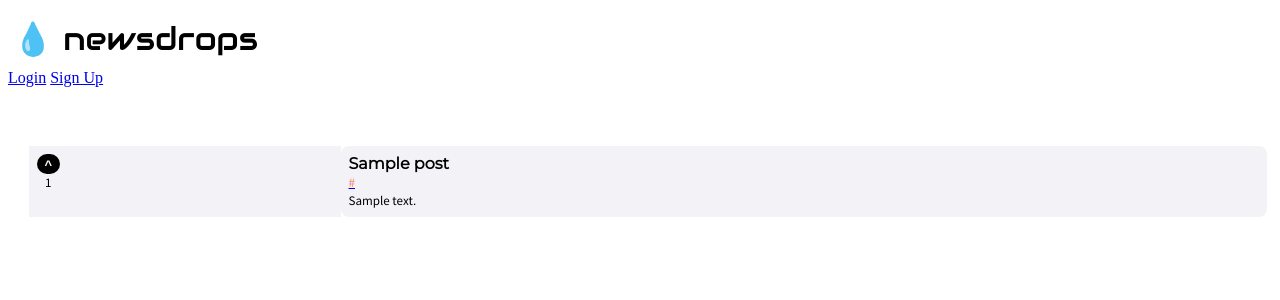
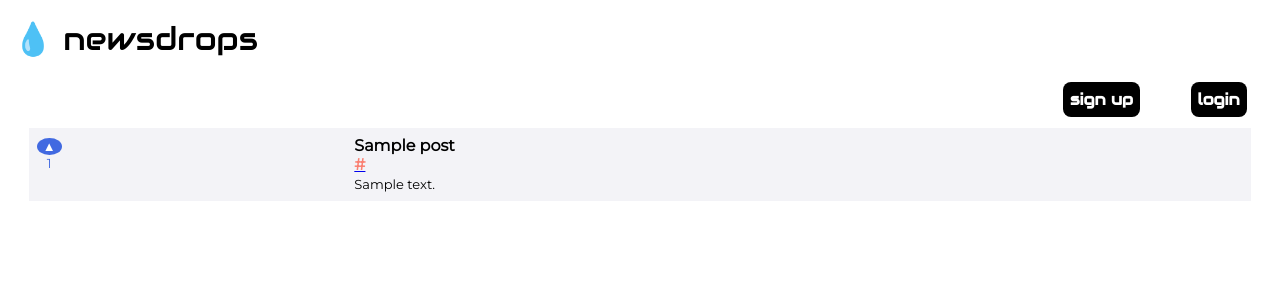
Before and after one commit to zerogvt/newsdrops, a Django app: page / in a window 1280 px wide. Shown: the top 300 px of the page. Run offline with Django 3.2, Linux system fonts and the light colour scheme; tables that the repository leaves empty hold one stand-in row (values such as "Sample post").

Commit message:
css, unvote

```diff
--- a/news/static/css/style.css
+++ b/news/static/css/style.css
@@ -1,4 +1,48 @@
 @import url('https://fonts.googleapis.com/css2?family=Audiowide&family=Montserrat&family=Source+Sans+Pro&display=swap');
+
+*, *:before, *:after {
+    box-sizing: border-box;
+  }
+
+body {
+    font-family: 'Montserrat', sans-serif;
+}
+
+form label {
+    font-weight: bold;
+}
+
+form {
+    font-family: 'Montserrat';
+    display:grid;
+    grid-template-columns: max-content;
+    grid-gap:5px;
+    text-align: left;
+}
+
+h1, h2, h3 {
+    font-family: 'Audiowide';
+}
+
+form input, textarea {
+    width: 30em;
+    display: block;
+    padding:10px;
+    border-radius:10px;
+    font-family:inherit;
+    font-size: inherit;
+    text-align: right;
+}
+
+form label {
+    font-family: 'Audiowide';
+}
+
+form ul {
+    padding: 0%;
+    margin:0%
+
+}
 
 nav {
     background: white;
@@ -24,18 +68,23 @@ nav {
     display: block;
 }
 
-.upvote-form {
+.upvote-button, .unvote-button {
+    font-size: small;
+    font-weight:900;
+    border: none;
+    border-radius: 50%;
+    background-color:royalblue;
+    color: white;
+    text-align: center;
+    cursor: pointer;
 }
 
-.upvote-button {
-    padding: 0.2em 0.6em;
-    border-radius: 0.8em;
-    font-size: small;
-    font-weight:900;
-    text-align: center;
+.unvote-button {
+    background-color:orange;
 }
 
-button {
+.nav-button {
+    font-family: 'Audiowide';
     background-color: black;
     border: none;
     color: white;
@@ -52,6 +101,12 @@ button {
 .button-warning {
     background-color: orange;
     color: black;
+}
+
+.button-danger {
+    margin-top: 2em;
+    background-color: rgb(255, 17, 0);
+    color: white;
 }
 
 .button-warning:hover {
@@ -77,7 +132,6 @@ button:hover {
     display: table;
     width:100%;
     margin-bottom: 0.5em;
-    border-radius: 0.5em;
     padding: 0.5em;
     text-align: left;
 }
@@ -89,7 +143,6 @@ button:hover {
 .news-item-col {
     display: table-cell;
     margin-bottom: 0.5em;
-    border-radius: 0.5em;
     padding: 0.5em;
 }
 
@@ -104,50 +157,29 @@ button:hover {
 
 .news-item-title {
     font-weight: 800;
-    font-family: 'Montserrat', sans-serif;
 }
 
 .news-item-url {
-    font-weight: 500;
-    font-size: small;
+    font-weight: bold;
     color:salmon;
-    font-family: 'Source Sans Pro', sans-serif;
 }
 
 .news-item-text {
     font-weight: 500;
     font-size: small;
-    font-family: 'Source Sans Pro', sans-serif;
 }
 
 .news-item-votes {
     font-weight: 400;
     font-size: small;
-    font-family: 'Source Sans Pro', sans-serif;
+    color: royalblue;
 }
-
 
 li {
     list-style: none;
     padding-bottom: 2%;
 }
 
-/*
-li:before {
-    content: "\1F4A7";
-    margin: -20px;
-    padding-right: 20px;
-}
-*/
-
-input {
-    width: 50%;
-}
-
-textarea {
-    width: 50%;
-}
-
 .content {
     margin: 1%;
     margin-top: 4%;
--- a/news/templates/news/base.html
+++ b/news/templates/news/base.html
@@ -13,20 +13,26 @@
     {% if user.is_authenticated %}
         <form class="nav-item" action="{% url 'logout_user' %}" method='POST'>
         {% csrf_token %}
-        <button class="button-warning" type="submit">logout</button>
+        <button class="nav-button button-warning" type="submit">logout</button>
         </form>
         <form class="nav-item" action="{% url 'my_posts' %}" method='GET'>
         {% csrf_token %}
-        <button class="" type="submit">my posts</button>
+        <button class="nav-button" type="submit">my posts</button>
         </form>
         <form class="nav-item" action="{% url 'new_post' %}" method='GET'>
         {% csrf_token %}
-        <button class="" type="submit">new post</button>
+        <button class="nav-button" type="submit">new post</button>
         </form>
     {% else %}
         <div class="">
-        <a class="" href="{% url 'login_user' %}">Login</a>
-        <a class="" href="{% url 'signup_user' %}">Sign Up</a>
+        <form class="nav-item" action="{% url 'login_user' %}" method='GET'>
+        {% csrf_token %}
+        <button class="nav-button" type="submit">login</button>
+        </form>
+        <form class="nav-item" action="{% url 'signup_user' %}" method='GET'>
+        {% csrf_token %}
+        <button class="nav-button" type="submit">sign up</button>
+        </form>
         </div>
     {% endif %}
     </nav>
--- a/news/templates/news/current.html
+++ b/news/templates/news/current.html
@@ -10,16 +10,24 @@
         <li class="list-group-item list-group-item-action news-item background-two">
       {% endif %}
       <div class="news-item-col list-rows">
-        <div class="news-item-vote-action">
+        <div>
             {%if not ivoted|get_item:post.id %}
               <form class="upvote-form" action="{% url 'upvote_post' post.id %}" method='POST'>
               {% csrf_token %}
-              <button class="upvote-button" type="submit">^</button>
+              <button class="upvote-button" type="submit"> &#9650; </button>
               </form>
             {% endif %}
         </div>
         <div class="news-item-votes">
           {{ post.votes }}
+        </div>
+        <div>
+          {%if ivoted|get_item:post.id %}
+          <form class="unvote-form" action="{% url 'unvote_post' post.id %}" method='POST'>
+          {% csrf_token %}
+          <button class="unvote-button" type="submit"> &#9660; </button>
+          </form>
+          {% endif %}
         </div>
       </div>
       <div class="news-item-col">
--- a/news/templates/news/edit_post.html
+++ b/news/templates/news/edit_post.html
@@ -10,6 +10,6 @@
     </form>
     <form method="POST" action="{% url 'delete_post' post.id %}">
         {% csrf_token %}
-        <button type='delete'> Delete </button>
+        <button class="button-danger" type='delete'> Delete </button>
     </form>
 {% endblock %}
--- a/news/templates/news/login_user.html
+++ b/news/templates/news/login_user.html
@@ -1,11 +1,11 @@
 {% extends 'news/base.html' %}
 
 {% block content %}
-    <h3> Login </h3>
+    <h2> Login </h2>
     <h3> {% if error %} Errors: {{ error }} {% endif %}</h3>
     <form method="POST">
         {% csrf_token %}
         {{form.as_p}}
-        <button class="btn btn-warning" type='submit'> Login </button>
+        <button class="nav-button btn-warning" type='submit'> Login </button>
     </form>
 {% endblock %}
--- a/news/templates/news/signup_user.html
+++ b/news/templates/news/signup_user.html
@@ -1,11 +1,11 @@
 {% extends 'news/base.html' %}
 
 {% block content %}
-    <h3> Sign Up </h3>
+    <h2> Sign Up </h2>
     <h3> {% if error %} Errors: {{ error }} {% endif %}</h3>
     <form method="POST">
         {% csrf_token %}
         {{form.as_p}}
-        <button class="btn btn-warning" type="submit"> Sign Up </button>
+        <button class="nav-buttons btn-warning" type="submit"> Sign Up </button>
     </form>
 {% endblock %}
--- a/news/views.py
+++ b/news/views.py
@@ -95,17 +95,29 @@ def edit_post(request, pk):
 
 @login_required
 def upvote_post(request, pk):
-    logger.error(f"=============>{pk}")
     post = get_object_or_404(Post, pk=pk)
     if request.method == 'POST':
         try:
             Vote.objects.get(user=request.user,
                              post=post)
         except ObjectDoesNotExist:
-            logger.error("------------all ok")
             Vote.objects.create(user=request.user, post=post)
             post.votes += 1
             post.save()
+        finally:
+            return redirect(current)
+
+
+@login_required
+def unvote_post(request, pk):
+    post = get_object_or_404(Post, pk=pk)
+    if request.method == 'POST':
+        try:
+            Vote.objects.delete(user=request.user, post=post)
+            post.votes -= 1
+            post.save()
+        except ObjectDoesNotExist:
+            pass
         finally:
             return redirect(current)
 
--- a/newsdrops/urls.py
+++ b/newsdrops/urls.py
@@ -30,5 +30,6 @@ urlpatterns = [
     path('post/<int:pk>', views.edit_post, name='edit_post'),
     path('post/<int:pk>/delete', views.delete_post, name='delete_post'),
     path('post/<int:pk>/upvote', views.upvote_post, name='upvote_post'),
+    path('post/<int:pk>/unvote', views.unvote_post, name='unvote_post'),
 
 ]
```
Also changed, not shown: news/templates/news/my_posts.html (+18 -4 lines).
